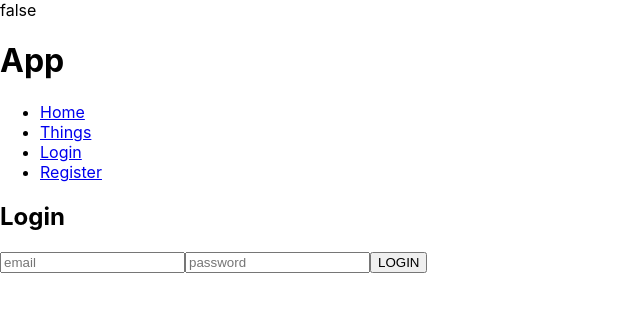
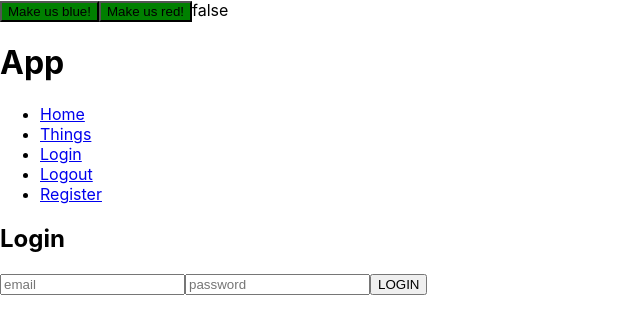
Before and after one commit to sebstryczek/web__react-auth, a React (Create React App) app: page /login in a window 1280 px wide. Shown: the top 334 px of the page, without its empty margins (0-640 px from the left). Built offline with nearby package versions, Linux system fonts and the light colour scheme.

Commit message:
Add state management

```diff
--- a/src/App.tsx
+++ b/src/App.tsx
@@ -2,19 +2,26 @@ import React from 'react';
 import { Router } from 'react-router-dom';
 import { createBrowserHistory } from 'history';
 
+import { StateProvider,  } from './_state';
+import { initialState, rootReducer } from './_state/config';
+import { ThemedButtonF, ThemedButtonC } from './_state/_example';
+
 import AuthProvider from './auth/AuthProvider';
 import createAuthFirebase from './auth/createAuthFirebase';
-import MainNavigation from './navigations/MainNavigation';
-import MainNavigationRouting from './navigations/MainNavigationRouting';
+import MainNavigation from './nav/MainNavigation';
+import MainNavigationRouting from './nav/MainNavigationRouting';
 
-export interface IAppProps {
-}
+const browserHistory = createBrowserHistory();
 const auth = createAuthFirebase();
-const browserHistory = createBrowserHistory();
 
-const App: React.FC<IAppProps> = () => {
+const App: React.FC = () => {
   return (
     <Router history={browserHistory}>
+      <StateProvider initialState={initialState} reducer={rootReducer}>
+          <ThemedButtonF />
+          <ThemedButtonC />
+      </StateProvider>
+
       <AuthProvider auth={auth}>
         <div className="App">
           <h1>
--- /dev/null
+++ b/src/_state/_example.tsx
@@ -0,0 +1,68 @@
+import React from 'react';
+import { useStateValue, Action, StateContext } from './';
+
+export type _ExampleState = {
+  theme: {
+    primary: string,
+  },
+};
+
+export const _exampleInitialState : _ExampleState = {
+  theme: { primary: 'green' }
+};
+
+export const CHANGE_THEME = '@_EXAMPLE/CHANGE_THEME';
+
+export const _exampleReducer = (state: _ExampleState, action: Action) => {
+  switch (action.type) {
+    case CHANGE_THEME: {
+      const { payload } = action;
+      return {
+        ...state,
+        theme: payload.theme,
+      };
+    }
+
+    default:
+      return state;
+  }
+};
+
+export const ThemedButtonF = () => {
+  const { state, dispatch } = useStateValue();
+  const { _example } = state;
+  return (
+    <button
+      style={{background: _example.theme.primary}}
+      onClick={() => dispatch({
+        type: CHANGE_THEME,
+        payload: {
+          theme: { primary: 'blue'},
+        },
+      })}
+    >
+      Make us blue!
+    </button>
+  );
+};
+
+export class ThemedButtonC extends React.Component {
+  static contextType = StateContext;
+  render() {
+    const { state, dispatch } = this.context;
+    const { _example } = state;
+    return (
+      <button
+        style={{background: _example.theme.primary}}
+        onClick={() => dispatch({
+          type: CHANGE_THEME,
+          payload: {
+            theme: { primary: 'red'},
+          },
+        })}
+      >
+        Make us red!
+      </button>
+    );
+  }
+}
--- /dev/null
+++ b/src/_state/config.ts
@@ -0,0 +1,17 @@
+import { _exampleReducer, _ExampleState, _exampleInitialState } from './_example';
+import { Action } from '.';
+
+export type State = {
+  _example: _ExampleState,
+}
+
+export const initialState: State = {
+  _example: _exampleInitialState,
+};
+
+export const rootReducer = (state: State = initialState, action: Action) => {
+  // middleware goes here, i.e calling analytics service, etc.
+  return {
+    _example: _exampleReducer(state._example, action),
+  };
+};
--- /dev/null
+++ b/src/_state/index.tsx
@@ -0,0 +1,32 @@
+import React, {createContext, useContext, useReducer} from 'react';
+import { State } from './config';
+
+export interface Action {
+  type: string;
+  payload: any;
+}
+
+export type Dispatch = React.Dispatch<Action>;
+
+// https://stackoverflow.com/questions/54577865/react-createcontext-issue-in-typescript
+type StateContextProps = {
+  state: State;
+  dispatch: Dispatch;
+}
+export const StateContext = createContext({} as StateContextProps);
+
+type StateProviderProps = {
+  reducer: React.Reducer<State, Action>;
+  initialState: State;
+}
+export const StateProvider: React.FC<StateProviderProps> = ({ reducer, initialState, children }) => {
+  const [state, dispatch] = useReducer(reducer, initialState);
+  const value = {state, dispatch};
+  return (
+    <StateContext.Provider value={value}>
+      {children}
+    </StateContext.Provider>
+  );
+};
+
+export const useStateValue = () => useContext(StateContext);
--- a/src/auth/AuthContext.tsx
+++ b/src/auth/AuthContext.tsx
@@ -1,7 +1,7 @@
 import React, { FormEventHandler } from 'react';
 import { User } from './User';
 
-type authContextPropsType = {
+export type authContextPropsType = {
   isAuthenticated: Boolean,
   currentUser: User | null,
   actions: {
--- a/src/auth/AuthProvider.tsx
+++ b/src/auth/AuthProvider.tsx
@@ -4,7 +4,7 @@ import { User } from './User';
 
 export type AuthProviderActions = {
   login: (email: string, password: string) => Promise<User>,
-  logout: Function,
+  logout: () => void,
   register: Function,
 };
 
@@ -48,11 +48,23 @@ class AuthProvider extends React.Component<AuthProviderProps> {
     this.login(email, password);
   }
 
+  logout = async () => {
+    try {
+      await this.props.auth.logout;
+      this.setState({ isAuthenticated: false, isBusy: false, user: null });
+      localStorage.removeItem('currentUser');
+      return null;
+    } catch (error) {
+      console.log(error.code, error.message);
+      this.setState({ isAuthenticated: false, isBusy: false, hasError: true, errorMessage: error.message });
+    }
+  }
+
   get actions() {
     return {
       login: this.login,
       loginSubmit: this.loginSubmit,
-      logout: () => {console.log('logout')},
+      logout: this.logout,
       register: () => {console.log('register')},
     }
   }
--- a/src/auth/ForeignerRoute.tsx
+++ b/src/auth/ForeignerRoute.tsx
@@ -1,5 +1,5 @@
 import React from 'react';
-import { Link, Router, Route, Switch, Redirect } from 'react-router-dom';
+import { Route, Redirect } from 'react-router-dom';
 
 const ForeignersRoute = ({ children, isAuthenticated, redirectPath, ...rest }: any) => {
   return (
--- a/src/auth/PrivateRoute.tsx
+++ b/src/auth/PrivateRoute.tsx
@@ -1,5 +1,5 @@
 import React from 'react';
-import { Link, Router, Route, Switch, Redirect } from 'react-router-dom';
+import { Route, Redirect } from 'react-router-dom';
 
 const PrivateRoute = ({ children, isAuthenticated, redirectPath, ...rest }: any) => {
   return (
--- a/src/auth/createAuthFirebase.ts
+++ b/src/auth/createAuthFirebase.ts
@@ -42,7 +42,9 @@ const createAuthFirebase = () : AuthProviderActions => {
         email:  user.email,
       }
     },
-    logout: () => { },
+    logout: async () => {
+      await auth.signOut();
+    },
     register: () => { },
   };
 };
--- a/src/navigations/MainNavigation.tsx
+++ b/src/nav/MainNavigation.tsx
@@ -14,6 +14,9 @@ const MainNavigation = () => (
         <Link to="/login">Login</Link>
       </li>
       <li>
+        <Link to="/logout">Logout</Link>
+      </li>
+      <li>
         <Link to="/register">Register</Link>
       </li>
     </ul>
--- a/src/navigations/MainNavigationRouting.tsx
+++ b/src/nav/MainNavigationRouting.tsx
@@ -7,12 +7,14 @@ import Register from '../pages/register/Register';
 import AuthConsumer from '../auth/AuthConsumer';
 import PrivateRoute from '../auth/PrivateRoute';
 import ForeignerRoute from '../auth/ForeignerRoute';
+import { authContextPropsType } from '../auth/AuthContext';
+import Logout from '../pages/logout/Logout';
 
 const MainNavigationRouting = () => (
   <Switch>
     <AuthConsumer>
       {
-        ({ isAuthenticated, currentUser, actions }: any) => (
+        ({ isAuthenticated, currentUser, actions }: authContextPropsType) => (
           <>
             <ForeignerRoute path='/login' redirectPath='/' isAuthenticated={isAuthenticated}>
               <Login />
@@ -24,6 +26,10 @@ const MainNavigationRouting = () => (
 
             <PrivateRoute path='/things' redirectPath='/login' isAuthenticated={isAuthenticated}>
               <Things />
+            </PrivateRoute>
+
+            <PrivateRoute path='/logout' redirectPath='/login' isAuthenticated={isAuthenticated}>
+              <Logout />
             </PrivateRoute>
           </>
         )}
--- /dev/null
+++ b/src/pages/logout/Logout.tsx
@@ -0,0 +1,16 @@
+import React from 'react';
+import AuthConsumer from '../../auth/AuthConsumer';
+
+type LogoutProps = {
+}
+
+const Logout = () => (
+  <AuthConsumer>
+    {({ isAuthenticated, currentUser, actions }) => {
+      actions.logout();
+      return null;
+    }}
+  </AuthConsumer>
+);
+
+export default Logout;
```
Also changed, not shown: 1 other file (tests, documents, lock files or other folders).
